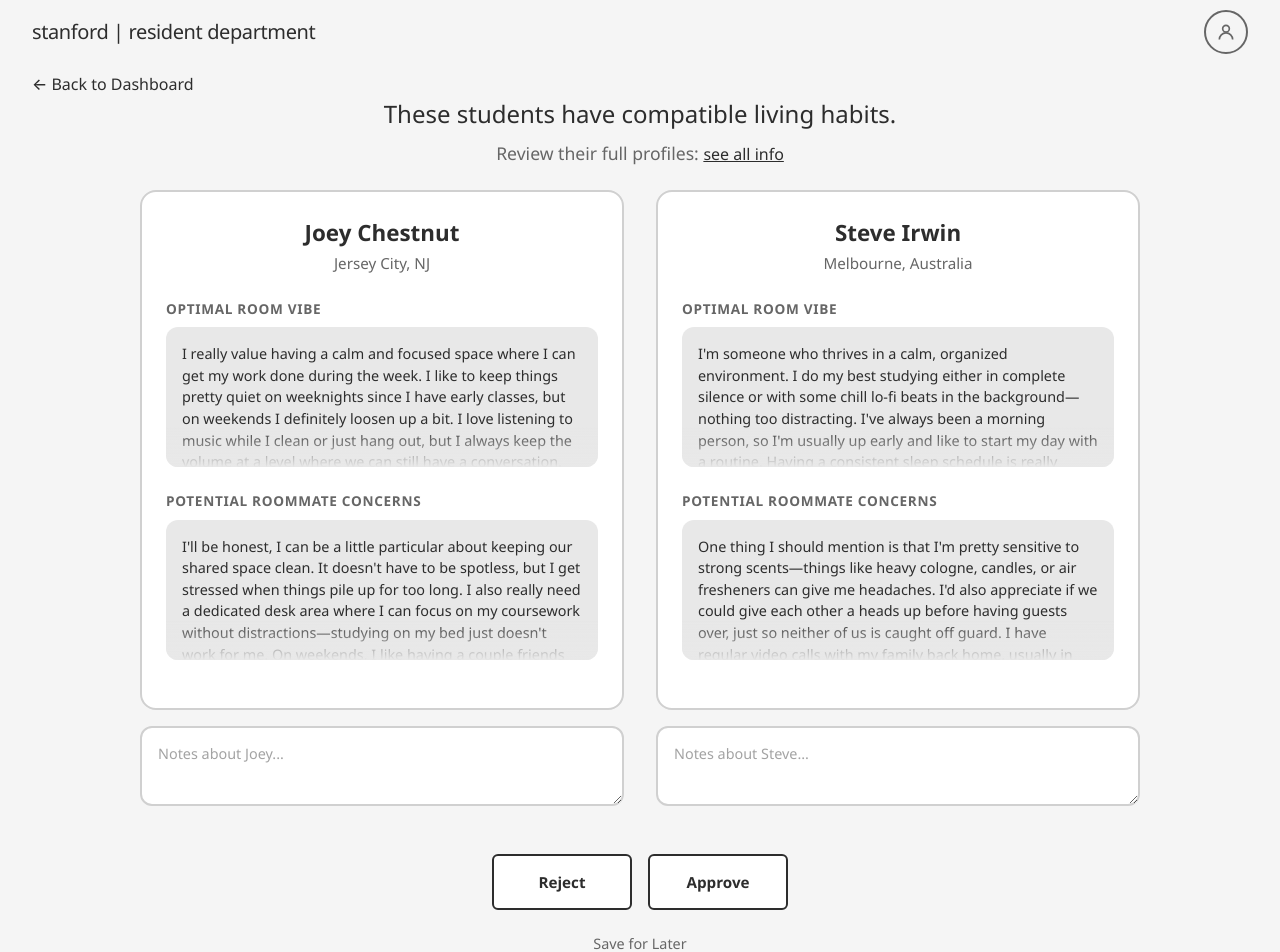
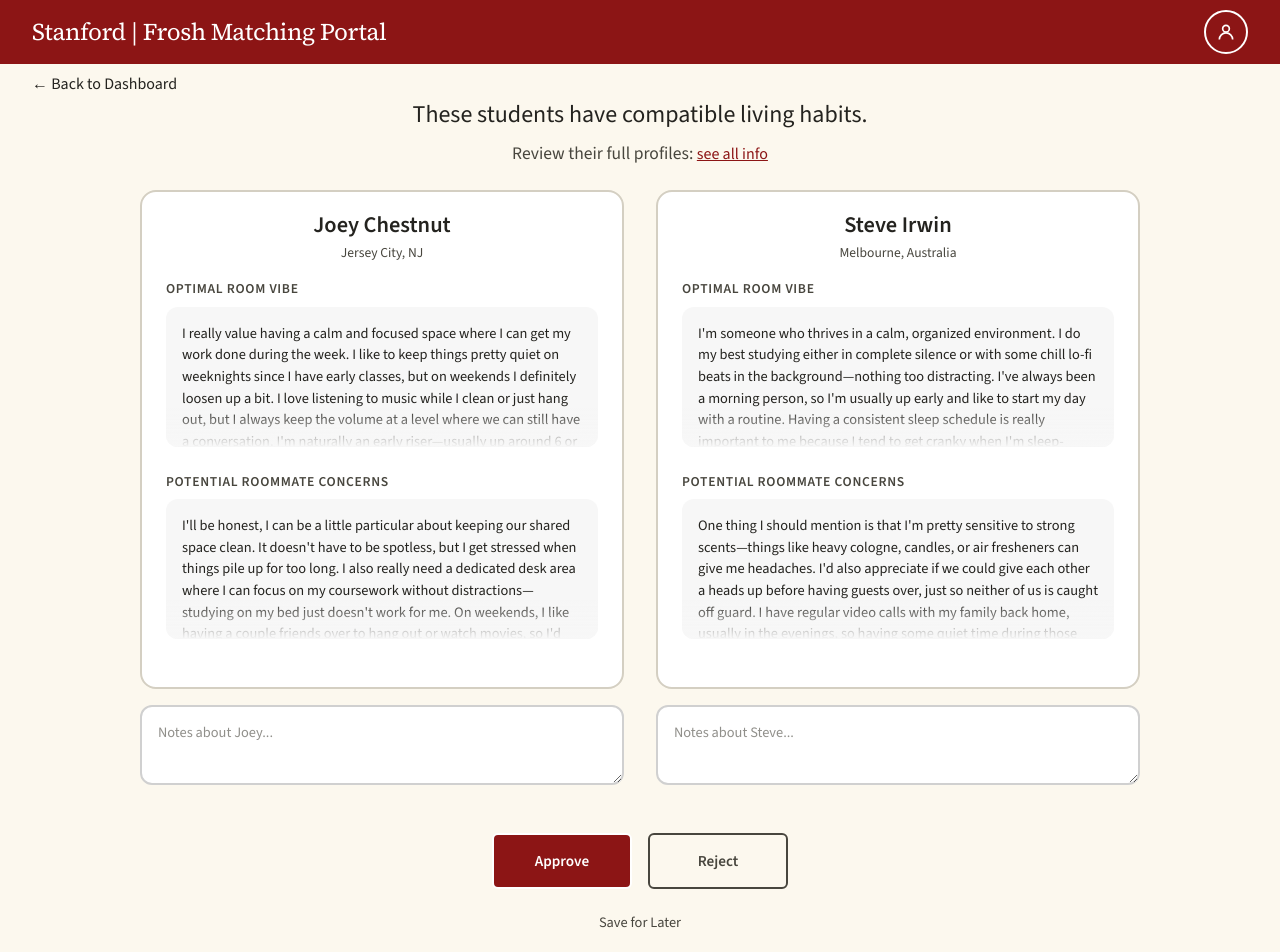
Before and after one commit to omfarkas/247froshmatch, a React (Vite) app: page /roommate in a window 1280 px wide. Shown: the top 952 px of the page. Built offline with nearby package versions, Linux system fonts and the light colour scheme.

Commit message:
adding colors

```diff
--- a/index.html
+++ b/index.html
@@ -5,6 +5,10 @@
     <link rel="icon" type="image/svg+xml" href="/vite.svg" />
     <meta name="viewport" content="width=device-width, initial-scale=1.0" />
     <title>FroshMatch - Stanford Resident Department</title>
+    <!-- Stanford Fonts -->
+    <link rel="preconnect" href="https://fonts.googleapis.com">
+    <link rel="preconnect" href="https://fonts.gstatic.com" crossorigin>
+    <link href="https://fonts.googleapis.com/css2?family=Source+Sans+3:wght@400;500;600;700&family=Source+Serif+4:wght@400;500;600;700&display=swap" rel="stylesheet">
   </head>
   <body>
     <div id="root"></div>
--- a/src/components/DashboardCard.css
+++ b/src/components/DashboardCard.css
@@ -66,7 +66,7 @@
 
 .progress-fill {
   height: 100%;
-  background: var(--color-text-secondary);
+  background: var(--color-accent);
   border-radius: 3px;
   transition: width 0.3s ease;
 }
--- a/src/components/Header.css
+++ b/src/components/Header.css
@@ -4,24 +4,25 @@
   left: 0;
   right: 0;
   height: var(--header-height);
-  background-color: var(--color-bg);
+  background-color: var(--color-accent);
   display: flex;
   align-items: center;
   justify-content: space-between;
   padding: 0 var(--spacing-lg);
   z-index: 100;
+  border-bottom: none;
 }
 
 .header-logo {
-  font-family: var(--font-primary);
-  font-size: 1.25rem;
-  font-weight: 500;
-  color: var(--color-text-primary);
+  font-family: var(--font-display);
+  font-size: 1.5rem;
+  font-weight: 400;
+  color: white;
   letter-spacing: -0.02em;
 }
 
 .header-logo:hover {
-  color: var(--color-accent);
+  color: rgba(255, 255, 255, 0.85);
 }
 
 .header-nav {
@@ -34,18 +35,18 @@
   width: 44px;
   height: 44px;
   border-radius: var(--radius-full);
-  border: 2px solid var(--color-text-secondary);
+  border: 2px solid white;
   display: flex;
   align-items: center;
   justify-content: center;
-  color: var(--color-text-secondary);
+  color: white;
   background: transparent;
   transition: all 0.2s ease;
 }
 
 .header-icon-btn:hover {
-  border-color: var(--color-text-primary);
-  color: var(--color-text-primary);
+  border-color: rgba(255, 255, 255, 0.85);
+  color: rgba(255, 255, 255, 0.85);
 }
 
 .header-icon-btn svg {
--- a/src/components/Header.jsx
+++ b/src/components/Header.jsx
@@ -5,7 +5,7 @@ function Header() {
   return (
     <header className="header">
       <Link to="/" className="header-logo">
-        stanford | resident department
+        Stanford | Frosh Matching Portal
       </Link>
 
       <nav className="header-nav">
--- a/src/pages/roommate/Index.jsx
+++ b/src/pages/roommate/Index.jsx
@@ -97,16 +97,16 @@ function RoommateIndex() {
       <div className="roommate-actions">
         <div className="action-btn-row">
           <button
+            className="action-btn action-btn--approve"
+            onClick={handleNextPair}
+          >
+            Approve
+          </button>
+          <button
             className="action-btn action-btn--reject"
             onClick={handleNextPair}
           >
             Reject
-          </button>
-          <button
-            className="action-btn action-btn--approve"
-            onClick={handleNextPair}
-          >
-            Approve
           </button>
         </div>
         <button className="skip-btn" onClick={handleNextPair}>
@@ -119,12 +119,12 @@ function RoommateIndex() {
           <div
             className="progress-fill"
             style={{
-              width: `${((currentPairIndex + 1) / DEMO_MATCHES.length) * 100}%`,
+              width: `${(currentPairIndex / DEMO_MATCHES.length) * 100}%`,
             }}
           />
         </div>
         <div className="progress-text">
-          {currentPairIndex + 1} of {DEMO_MATCHES.length} Matches Reviewed
+          {currentPairIndex} of {DEMO_MATCHES.length} Matches Reviewed
         </div>
       </div>
 
--- a/src/pages/roommate/Roommate.css
+++ b/src/pages/roommate/Roommate.css
@@ -40,7 +40,7 @@
 
 .see-all-info-btn {
   font-size: 1rem;
-  color: var(--color-text-primary);
+  color: var(--color-accent);
   background: none;
   border: none;
   padding: 0;
@@ -50,7 +50,7 @@
 }
 
 .see-all-info-btn:hover {
-  color: var(--color-text-secondary);
+  color: #6b1010;
 }
 
 /* Cards Container */
@@ -72,13 +72,13 @@
   background: var(--color-surface);
   border: 2px solid var(--color-border);
   border-radius: var(--radius-lg);
-  padding: var(--spacing-md);
+  padding: var(--spacing-sm) var(--spacing-md) var(--spacing-md) var(--spacing-md);
   display: flex;
   flex-direction: column;
 }
 
 .student-header {
-  margin-bottom: var(--spacing-md);
+  margin-bottom: var(--spacing-sm);
   text-align: center;
 }
 
@@ -87,11 +87,11 @@
   font-size: 1.4rem;
   font-weight: 600;
   color: var(--color-text-primary);
-  margin-bottom: 2px;
+  margin-bottom: 0;
 }
 
 .student-location {
-  font-size: 0.95rem;
+  font-size: 0.85rem;
   color: var(--color-text-secondary);
 }
 
@@ -113,7 +113,7 @@
 }
 
 .section-content {
-  background: var(--color-surface-alt);
+  background: #f7f7f7;
   border-radius: var(--radius-md);
   padding: var(--spacing-sm);
   font-size: 0.9rem;
@@ -130,7 +130,7 @@
   left: 0;
   right: 0;
   height: 40px;
-  background: linear-gradient(to bottom, transparent, var(--color-surface-alt));
+  background: linear-gradient(to bottom, transparent, #f7f7f7);
   border-radius: 0 0 var(--radius-md) var(--radius-md);
   pointer-events: none;
   opacity: 1;
@@ -168,18 +168,28 @@
   text-align: center;
 }
 
-.action-btn:hover {
+/* Reject - Gray outline button */
+.action-btn--reject {
   border-color: var(--color-text-secondary);
+  background: transparent;
+  color: var(--color-text-secondary);
 }
 
 .action-btn--reject:hover {
-  background: var(--color-surface-alt);
+  background: var(--color-text-secondary);
+  color: var(--color-surface);
+}
+
+/* Approve - Solid red button */
+.action-btn--approve {
+  background: var(--color-accent);
+  border-color: var(--color-accent);
+  color: white;
 }
 
 .action-btn--approve:hover {
-  background: var(--color-text-primary);
-  color: var(--color-surface);
-  border-color: var(--color-text-primary);
+  background: #6b1010;
+  border-color: #6b1010;
 }
 
 /* Skip Button */
@@ -239,7 +249,7 @@
 
 .progress-fill {
   height: 100%;
-  background: var(--color-text-secondary);
+  background: var(--color-accent);
   border-radius: 3px;
   transition: width 0.3s ease;
 }
@@ -266,9 +276,9 @@
   width: 100%;
   min-height: 80px;
   padding: var(--spacing-sm);
-  border: 2px solid var(--color-border);
+  border: 2px solid #d0d0d0;
   border-radius: var(--radius-md);
-  background: var(--color-surface);
+  background: white;
   font-family: var(--font-primary);
   font-size: 0.9rem;
   color: var(--color-text-primary);
--- a/src/styles/index.css
+++ b/src/styles/index.css
@@ -4,19 +4,20 @@
 
 /* CSS Variables - Edit these to change the look across ALL pages */
 :root {
-  /* Colors */
-  --color-bg: #f5f5f5;
-  --color-surface: #ffffff;
-  --color-surface-alt: #e8e8e8;
-  --color-border: #d0d0d0;
-  --color-text-primary: #2d2d2d;
-  --color-text-secondary: #666666;
-  --color-accent: #8b0000; /* Stanford cardinal */
-  --color-icon: #888888;
+  /* Stanford Color Palette */
+  --color-bg: #FCF8EE;               /* Light Eggshell - page background */
+  --color-surface: #ffffff;          /* White - cards */
+  --color-surface-alt: #f5f0e6;      /* Light cream for inner sections */
+  --color-border: #d4cfc2;           /* Warm gray border */
+  --color-text-primary: #24231F;     /* Carbon Black */
+  --color-text-secondary: #48463E;   /* Charcoal Brown */
+  --color-accent: #8C1515;           /* Crushed Berry - Stanford Red */
+  --color-icon: #48463E;             /* Charcoal Brown */
+  --color-success: #2E6F40;          /* Turf Green - for approve */
 
-  /* Typography */
-  --font-primary: "Segoe UI", system-ui, -apple-system, sans-serif;
-  --font-display: "Georgia", serif;
+  /* Typography - Stanford Fonts */
+  --font-primary: "Source Sans 3", "Segoe UI", system-ui, sans-serif;
+  --font-display: "Source Serif 4", Georgia, serif;
 
   /* Spacing */
   --spacing-xs: 0.5rem;
@@ -58,6 +59,11 @@ body {
   color: var(--color-text-primary);
   line-height: 1.5;
   min-height: 100vh;
+}
+
+h1, h2 {
+  font-family: var(--font-primary);
+  font-weight: 600;
 }
 
 #root {
```
